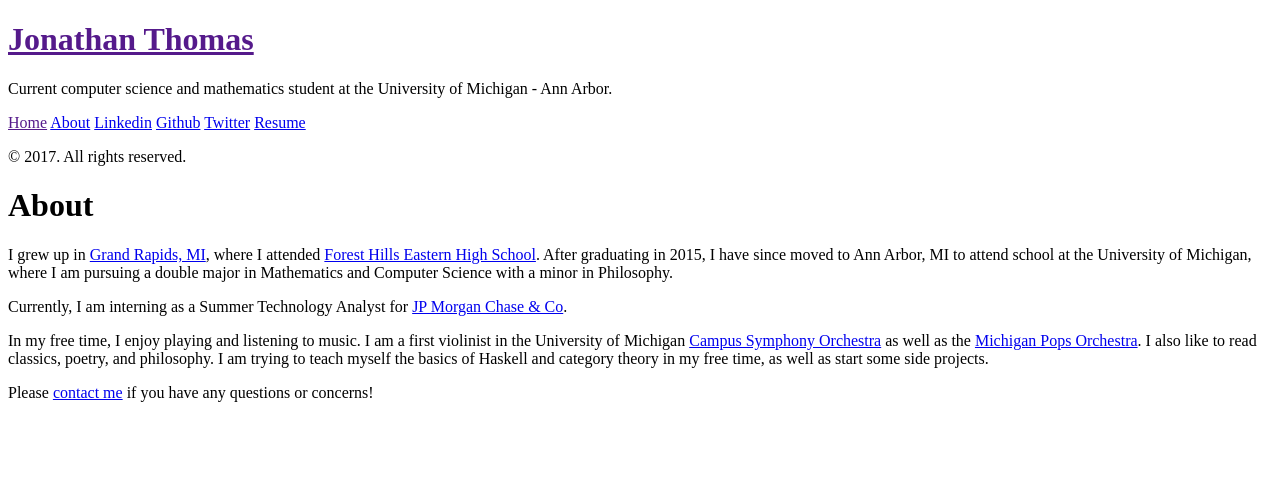
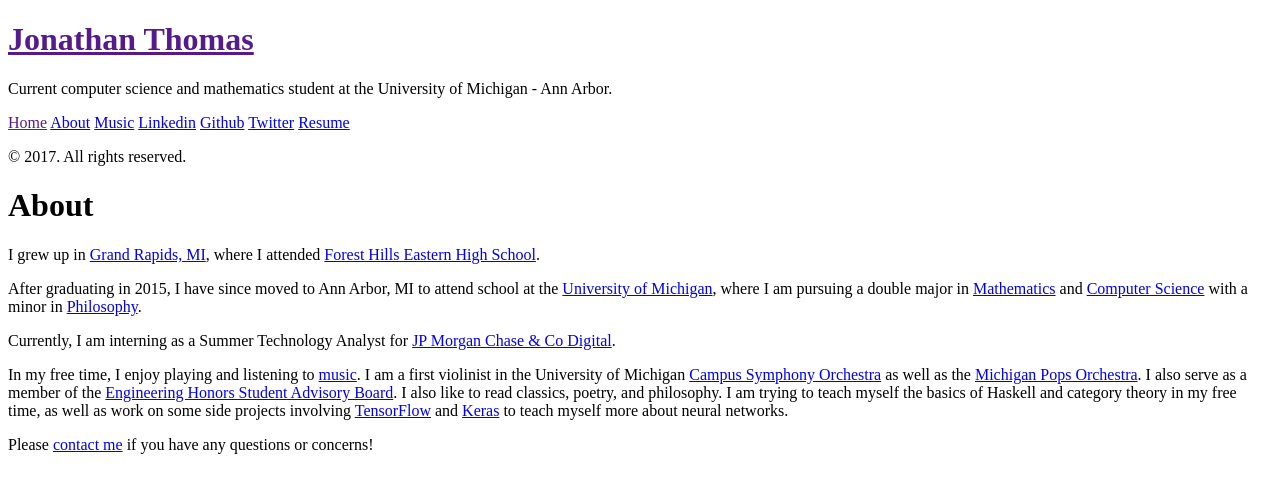
Before and after one commit to jonathoma/jonathoma.github.io, a Jekyll site: the page built from about.md, in a window 1280 px wide. Shown: the top 493 px of the page. Built offline with Jekyll 4.4.1, drawn with Linux system fonts in a browser that asks for light colours.

Commit message:
added info about music

```diff
--- a/_config.yml
+++ b/_config.yml
@@ -13,7 +13,7 @@
 plugins:          [jekyll-paginate]
 author:
   name:           'Jonathan Thomas'
-paginate:         1
+paginate:         5
 
 # Custom vars
 version:          1.0.0
--- a/about.md
+++ b/about.md
@@ -3,10 +3,12 @@
 title: About
 ---
 
-I grew up in [Grand Rapids, MI](http://www.google.com/maps/place/Grand+Rapids,+MI/), where I attended [Forest Hills Eastern High School](https://www.fhps.net/high-schools/eastern/). After graduating in 2015, I have since moved to Ann Arbor, MI to attend school at the University of Michigan, where I am pursuing a double major in Mathematics and Computer Science with a minor in Philosophy.
+I grew up in [Grand Rapids, MI](http://www.google.com/maps/place/Grand+Rapids,+MI/), where I attended [Forest Hills Eastern High School](https://www.fhps.net/high-schools/eastern/).
 
-Currently, I am interning as a Summer Technology Analyst for [JP Morgan Chase & Co](https://www.jpmorganchase.com/).
+After graduating in 2015, I have since moved to Ann Arbor, MI to attend school at the [University of Michigan](https://www.umich.edu/), where I am pursuing a double major in [Mathematics](https://lsa.umich.edu/math/undergraduates/major-and-minor-programs/honors-mathematics.html) and [Computer Science](https://eecs.umich.edu/eecs/undergraduate/computer-science/) with a minor in [Philosophy](https://lsa.umich.edu/philosophy/undergraduates.html).
 
-In my free time, I enjoy playing and listening to music. I am a first violinist in the University of Michigan [Campus Symphony Orchestra](https://sites.google.com/a/umich.edu/campus-orchestras/home) as well as the [Michigan Pops Orchestra](http://uac.umich.edu/mpo/). I also like to read classics, poetry, and philosophy. I am trying to teach myself the basics of Haskell and category theory in my free time, as well as start some side projects.
+Currently, I am interning as a Summer Technology Analyst for [JP Morgan Chase & Co Digital](https://www.jpmorganchase.com/).
+
+In my free time, I enjoy playing and listening to [music](jonathoma.github.io/music). I am a first violinist in the University of Michigan [Campus Symphony Orchestra](https://sites.google.com/a/umich.edu/campus-orchestras/home) as well as the [Michigan Pops Orchestra](http://uac.umich.edu/mpo/). I also serve as a member of the [Engineering Honors Student Advisory Board](https://honors.engin.umich.edu/about/honors-student-advisory-board/). I also like to read classics, poetry, and philosophy. I am trying to teach myself the basics of Haskell and category theory in my free time, as well as work on some side projects involving [TensorFlow](https://www.tensorflow.org/) and [Keras](https://keras.io/) to teach myself more about neural networks.
 
 Please [contact me](http://jonathoma.github.io/contact) if you have any questions or concerns!
```
Also changed, not shown: music.md (added, +6 -0 lines).
